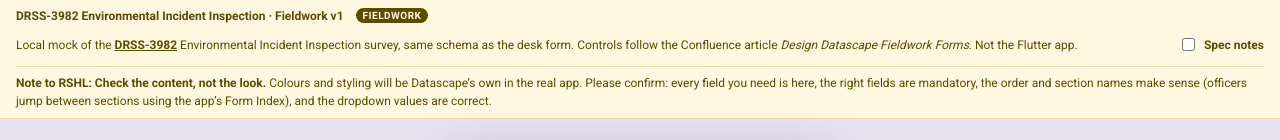
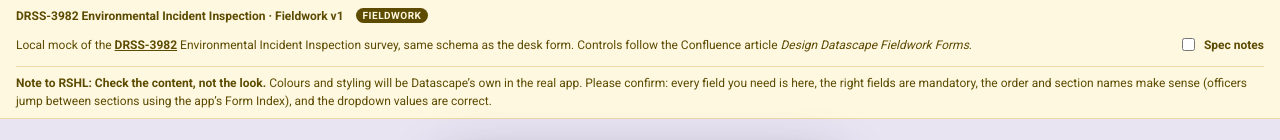
Before and after one commit to andreapickensnz/drss-3982-environmental-incident-inspection, a plain HTML site: page DRSS-3982 Environmental Incident Inspection - Fieldwork - v1.html in a window 1280 px wide. Shown: the top 140 px of the page. Drawn offline with Linux system fonts and the light colour scheme.

Commit message:
Remove Flutter disclaimer from survey banner

```diff
--- a/DRSS-3982 Environmental Incident Inspection - Fieldwork - v1.html
+++ b/DRSS-3982 Environmental Incident Inspection - Fieldwork - v1.html
@@ -1348,7 +1348,7 @@ body.record .add { color: var(--shallow-blue); border-color: var(--shallow-blue)
 	<div class="mock-banner">
 			<strong data-doc-title>DRSS-3982 Environmental Incident Inspection · v1</strong>
 		<span class="doc-surface" data-doc-surface>Fieldwork</span>
-		<span>Local mock of the <a href="https://datacomgroup.atlassian.net/browse/DRSS-3982">DRSS-3982</a> Environmental Incident Inspection survey, same schema as the desk form. Controls follow the Confluence article <em>Design Datascape Fieldwork Forms</em>. Not the Flutter app.</span>
+		<span>Local mock of the <a href="https://datacomgroup.atlassian.net/browse/DRSS-3982">DRSS-3982</a> Environmental Incident Inspection survey, same schema as the desk form. Controls follow the Confluence article <em>Design Datascape Fieldwork Forms</em>.</span>
 		<span class="links">
 			<label class="spec-switch"><input type="checkbox" id="spec-toggle" autocomplete="off" /> Spec notes</label>
 		</span>
```
